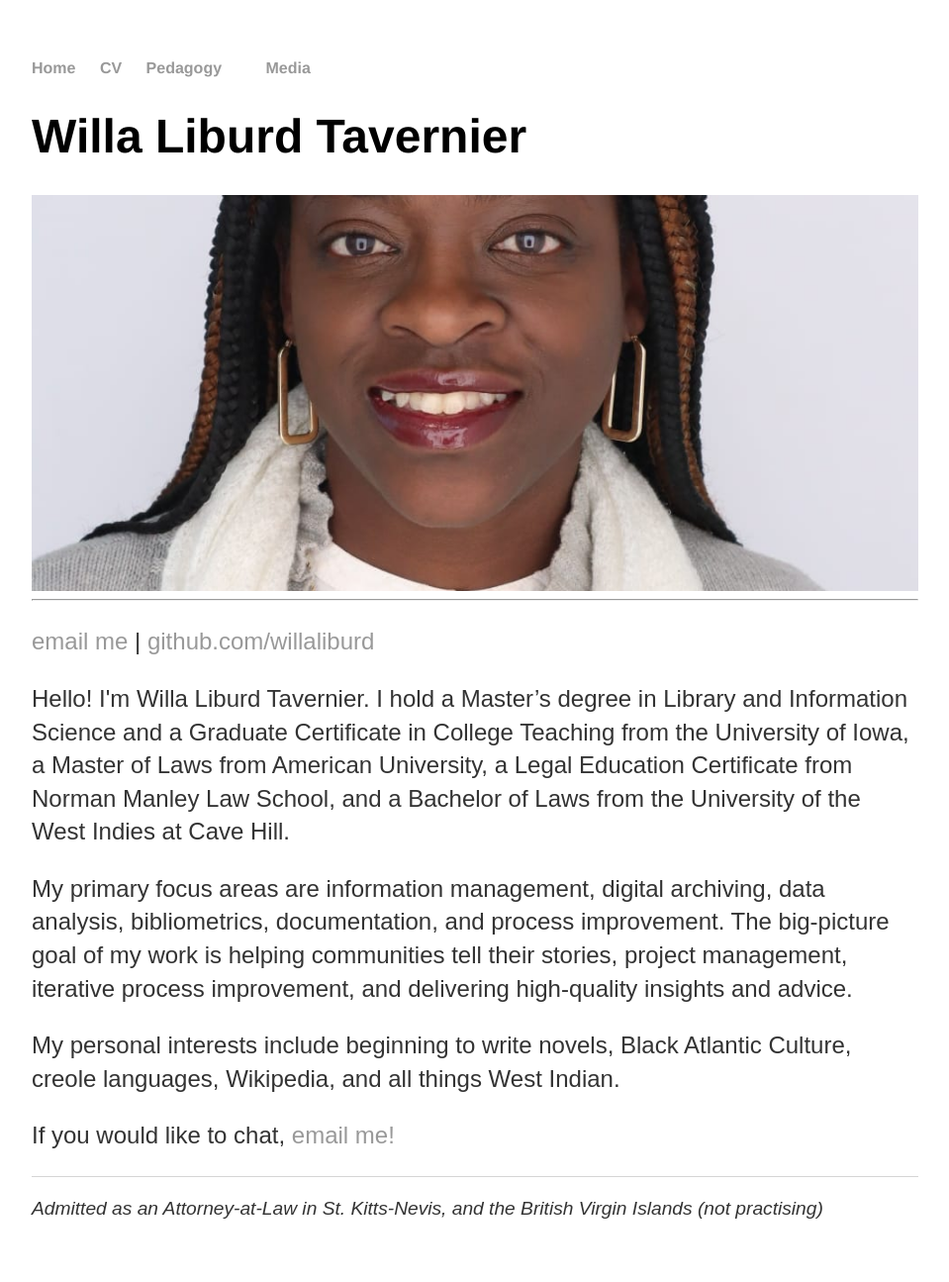
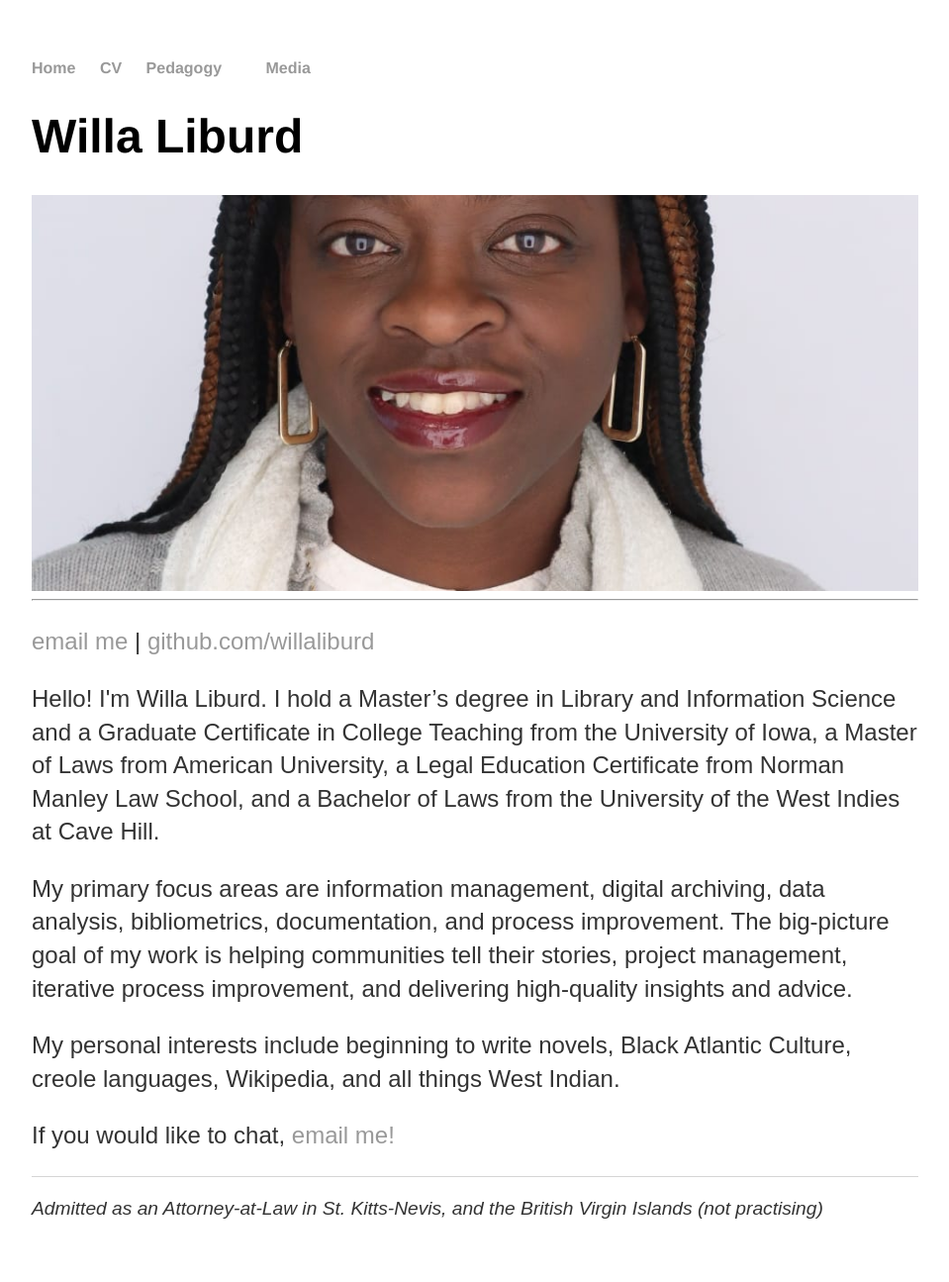
Before and after one commit to willaliburd/willaliburd.github.io, a Jekyll site: the page index.html, which Jekyll copies as it is, in a window 1280 px wide. Shown: the whole page at 99% size, without its empty margins (160-1119 px from the left). Built offline with Jekyll 4.4.1, drawn with Linux system fonts in a browser that asks for light colours.

Commit message:
Remove 'Tavernier' from Willa Liburd's name

```diff
--- a/index.html
+++ b/index.html
@@ -3,7 +3,7 @@
 	<html>
 		<head>
 			<meta name="viewport" content="width=device-width, initial-scale=1,"http-equiv="content-type" content="text/html; charset=UTF-8">
-			<title>Willa Liburd Tavernier, Knowledge Management Professional, Attorney-at-Law</title>
+			<title>Willa Liburd, Knowledge Management Professional, Attorney-at-Law</title>
 			<!-- link to main stylesheet -->
 			<link rel="stylesheet" type="text/css" href="/css/main.css">
 
@@ -47,7 +47,7 @@
 			</nav>
 
 			<div class=blurb">
-   				<h1>Willa Liburd Tavernier</h1>
+   				<h1>Willa Liburd</h1>
 
 			</div><!-- /.blurb -->
 
@@ -61,7 +61,7 @@
 	<hr>
 	<p><a href="mailto:willa@nattakm.com">email me</a> | <a href="https://github.com/willaliburd">github.com/willaliburd</a></p>
 
-	<p> Hello!  I'm Willa Liburd Tavernier. I hold a Master’s degree in Library and Information Science and a Graduate Certificate in College Teaching from the University of Iowa, a Master of Laws from American University, a Legal Education Certificate from Norman Manley Law School, and a Bachelor of Laws from the University of the West Indies at Cave Hill.</p>
+	<p> Hello!  I'm Willa Liburd. I hold a Master’s degree in Library and Information Science and a Graduate Certificate in College Teaching from the University of Iowa, a Master of Laws from American University, a Legal Education Certificate from Norman Manley Law School, and a Bachelor of Laws from the University of the West Indies at Cave Hill.</p>
 
 	<p>My primary focus areas are information management, digital archiving, data analysis, bibliometrics, documentation, and process improvement.  The big-picture goal of my work is helping communities tell their stories, project management, iterative process improvement, and delivering high-quality insights and advice.
 
```
